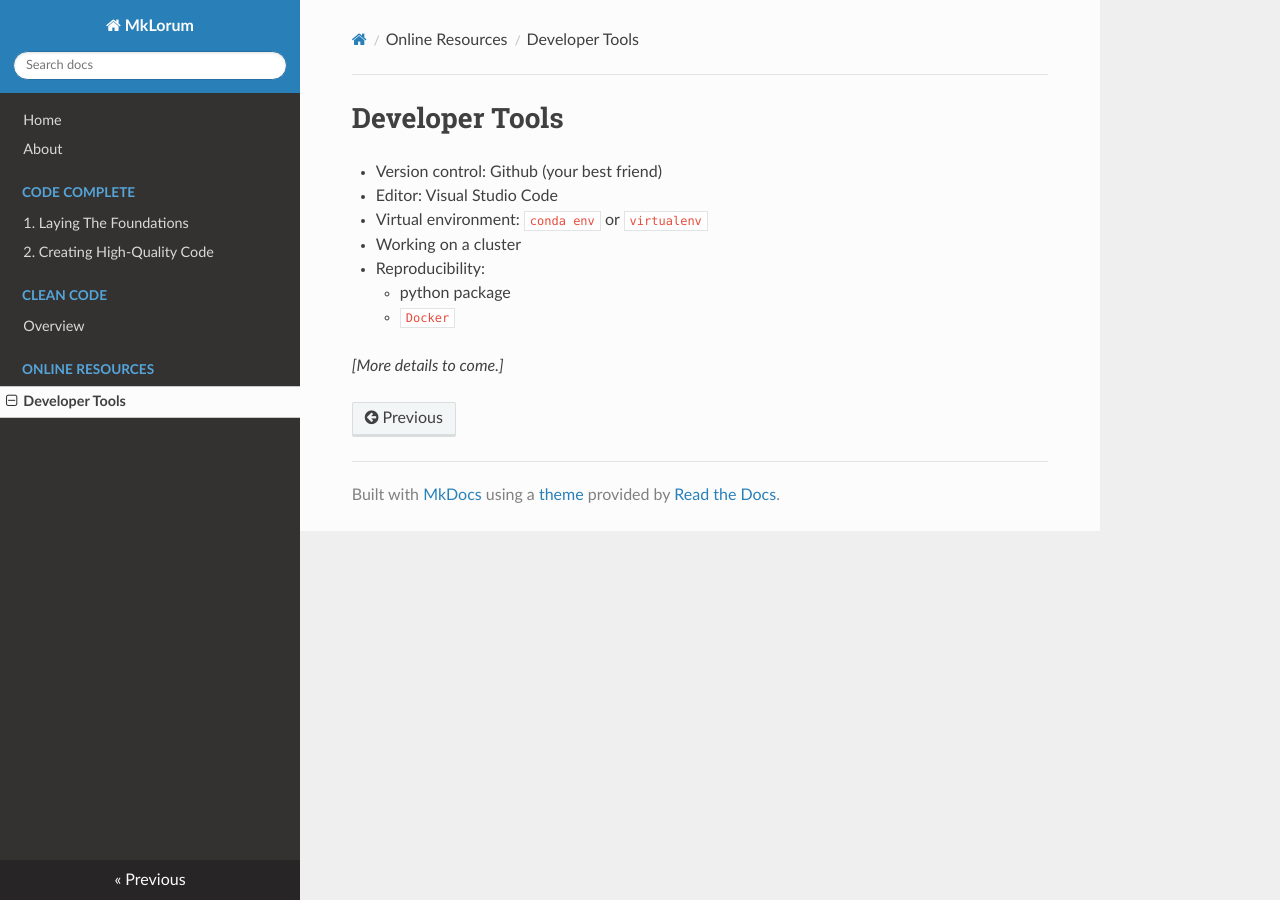
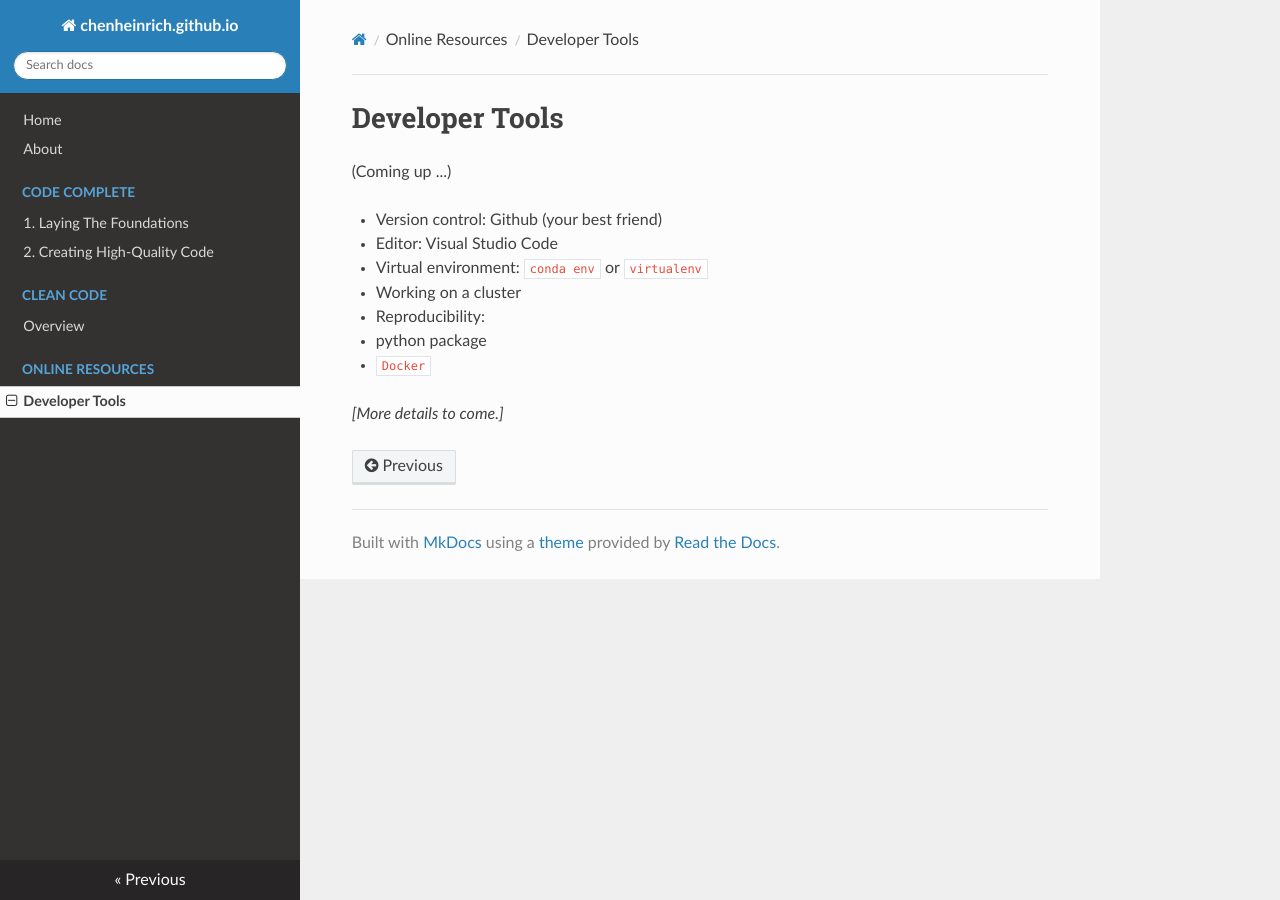
Before and after one commit to chenheinrich/Code, an MkDocs documentation site: the page built from docs/online_resources/tools.md, in a window 1280 px wide. Built offline with MkDocs 1.6.1, drawn with Linux system fonts in a browser that asks for light colours; nearby versions of some CDN libraries.

Commit message:
minor edits

```diff
--- a/docs/online_resources/tools.md
+++ b/docs/online_resources/tools.md
@@ -1,11 +1,13 @@
 # Developer Tools
 
-* Version control: Github (your best friend)
-* Editor: Visual Studio Code
-* Virtual environment: `conda env` or `virtualenv`
-* Working on a cluster
-* Reproducibility:
-    * python package
-    * `Docker`
+(Coming up ...)
 
-*[More details to come.]*
+- Version control: Github (your best friend)
+- Editor: Visual Studio Code
+- Virtual environment: `conda env` or `virtualenv`
+- Working on a cluster
+- Reproducibility:
+  - python package
+  - `Docker`
+
+_[More details to come.]_
--- a/mkdocs.yml
+++ b/mkdocs.yml
@@ -1,4 +1,4 @@
-site_name: MkLorum
+site_name: chenheinrich.github.io
 nav:
   - Home: index.md
   - About: about.md
```
Also changed, not shown: docs/code_complete/1_foundations.md (+2 -3 lines), docs/index.md (+2 -2 lines).
